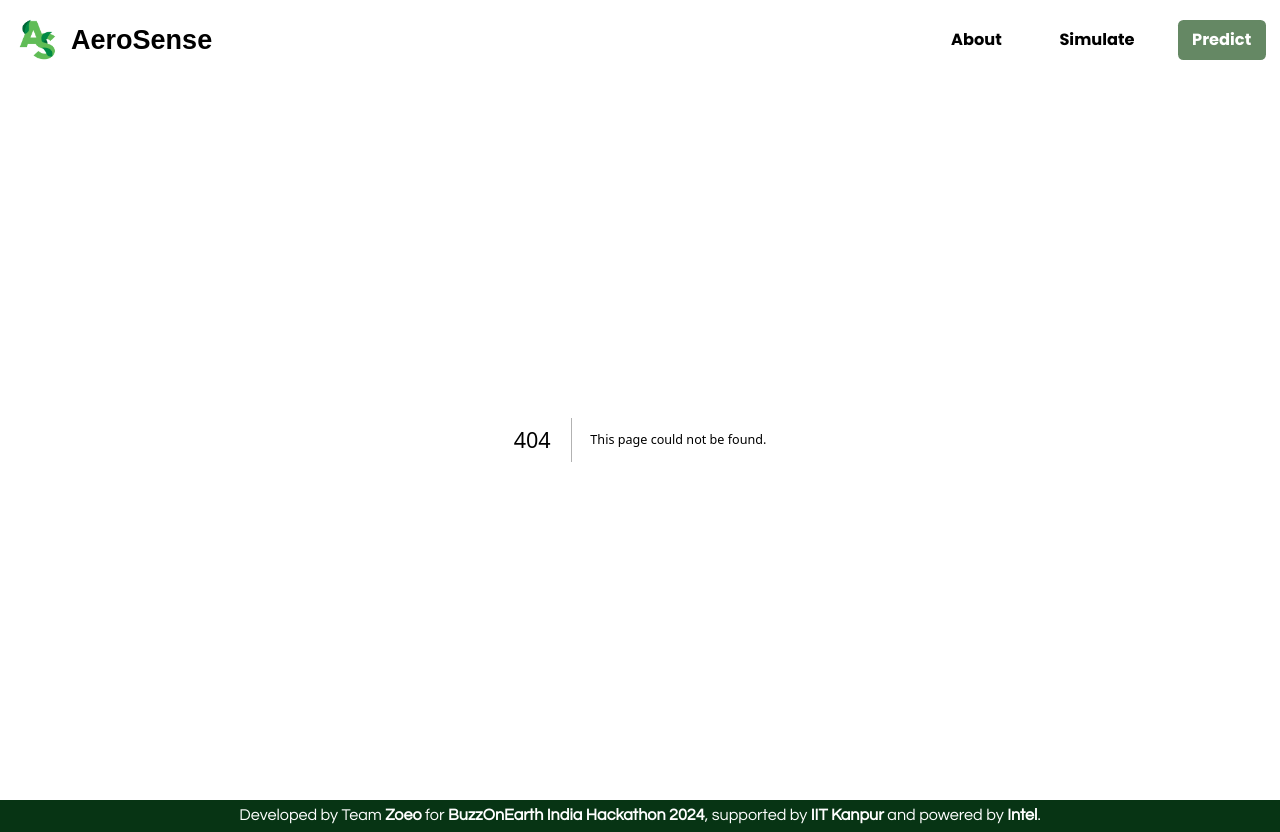
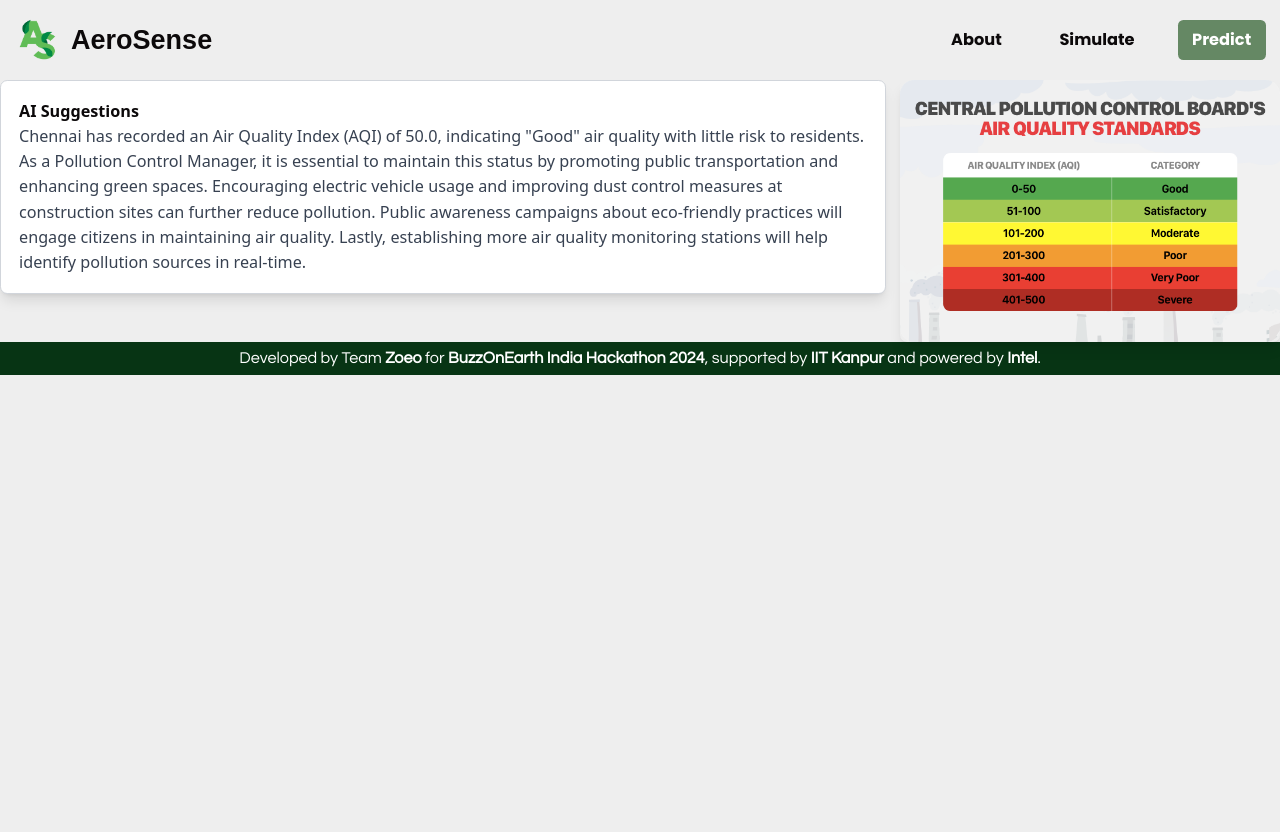
Before and after one commit to fromjyce/AeroSense-AI-Driven-Air-Quality-Prediction, a Next.js app in the folder frontend/: page /components/SuggRules in a window 1280 px wide. Before the commit this address had no page. After the commit the page ends 800 px from the top, so only its background shows below. Built offline with nearby package versions, Linux system fonts and the light colour scheme; a web font is replaced by a local one.

Commit message:
added image - sugg conatiner

```diff
--- /dev/null
+++ b/frontend/pages/components/SuggRules.js
@@ -0,0 +1,18 @@
+import AISuggestionsContainer from "./elements/AISuggestionsContainer";
+
+export default function SuggRules() {
+  return (
+    <div className="flex flex-col md:flex-row justify-between gap-4 h-full">
+      <div className="w-full md:w-[70%] flex flex-col">
+        <AISuggestionsContainer />
+      </div>
+      <div className="w-full md:w-[30%] flex flex-col justify-center">
+        <img
+          src="/misc/cpcb_rules.png"
+          alt="CBCP Rules"
+          className="rounded-lg rules-image shadow-lg"
+        />
+      </div>
+    </div>
+  );
+}
```
